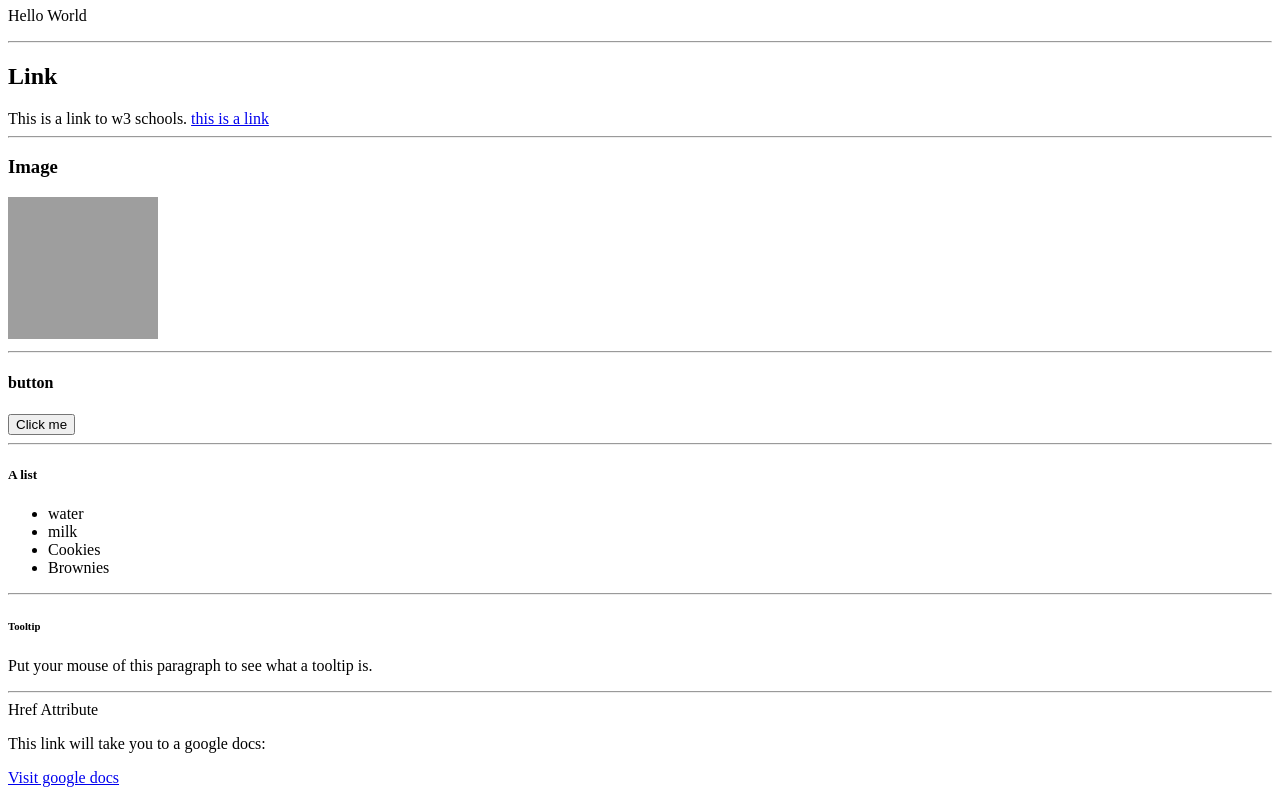
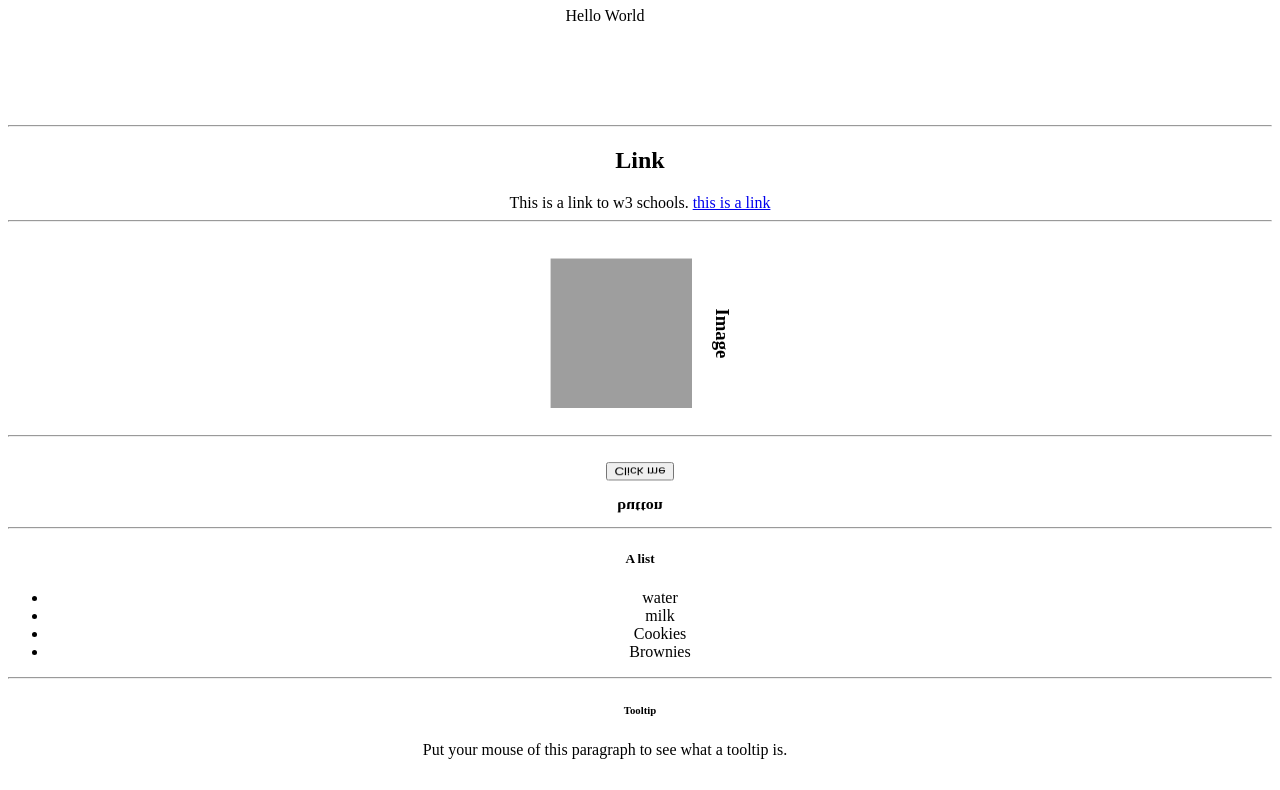
Before and after one commit to 13Tayab/PracticeHTML-Project, a plain HTML site: page index.html in a window 1280 px wide. Shown: the part 73-863 px from the top of the page. Drawn offline with Linux system fonts and the light colour scheme; grey boxes are pictures that could not be loaded.

Commit message:
learning css

```diff
--- a/index.html
+++ b/index.html
@@ -3,6 +3,7 @@
   <head>
     <meta charset="UTF-8" />
     <meta name="viewport" content="width=device-width, initial-scale=1.0" />
+    <link rel="stylesheet" href="styles.css" />
     <title>Tayab's portfolio</title>
   </head>
   <h1>Header 1</h1>
@@ -12,13 +13,13 @@
     <div>
       <!-- Navigation -->
     </div>
-    <div>
+    <div class="div-1">
       <h2>Link</h2>
       This is a link to w3 schools.
       <a href="https://www.w3schools.com">this is a link</a>
     </div>
     <hr>
-    <div>
+    <div class="img">
       <!-- Project gallery -->
       <h3>Image</h3>
       <img
@@ -29,7 +30,7 @@
       />
     </div>
     <hr>
-    <div>
+    <div class="button">
       <h4>button</h4>
       <button>Click me</button>
       <!-- button -->
--- /dev/null
+++ b/styles.css
@@ -0,0 +1,28 @@
+.img {
+    text-align: center;
+
+}
+.button{
+    text-align: center;
+}
+*{
+    text-align: center;
+}
+p {
+    margin-bottom: 100px;
+        margin-right: 150px;
+        margin-left: 80px;
+    }
+ .button {
+     transform: rotateX(150deg);
+ }
+ .img {
+     transform: rotateZ(90deg);
+ }
+
+.mask1 {
+    -webkit-mask-image: url(w3logo.png);
+    mask-image: url(w3logo.png);
+    -webkit-mask-repeat: no-repeat;
+    mask-repeat: no-repeat;
+}
```
